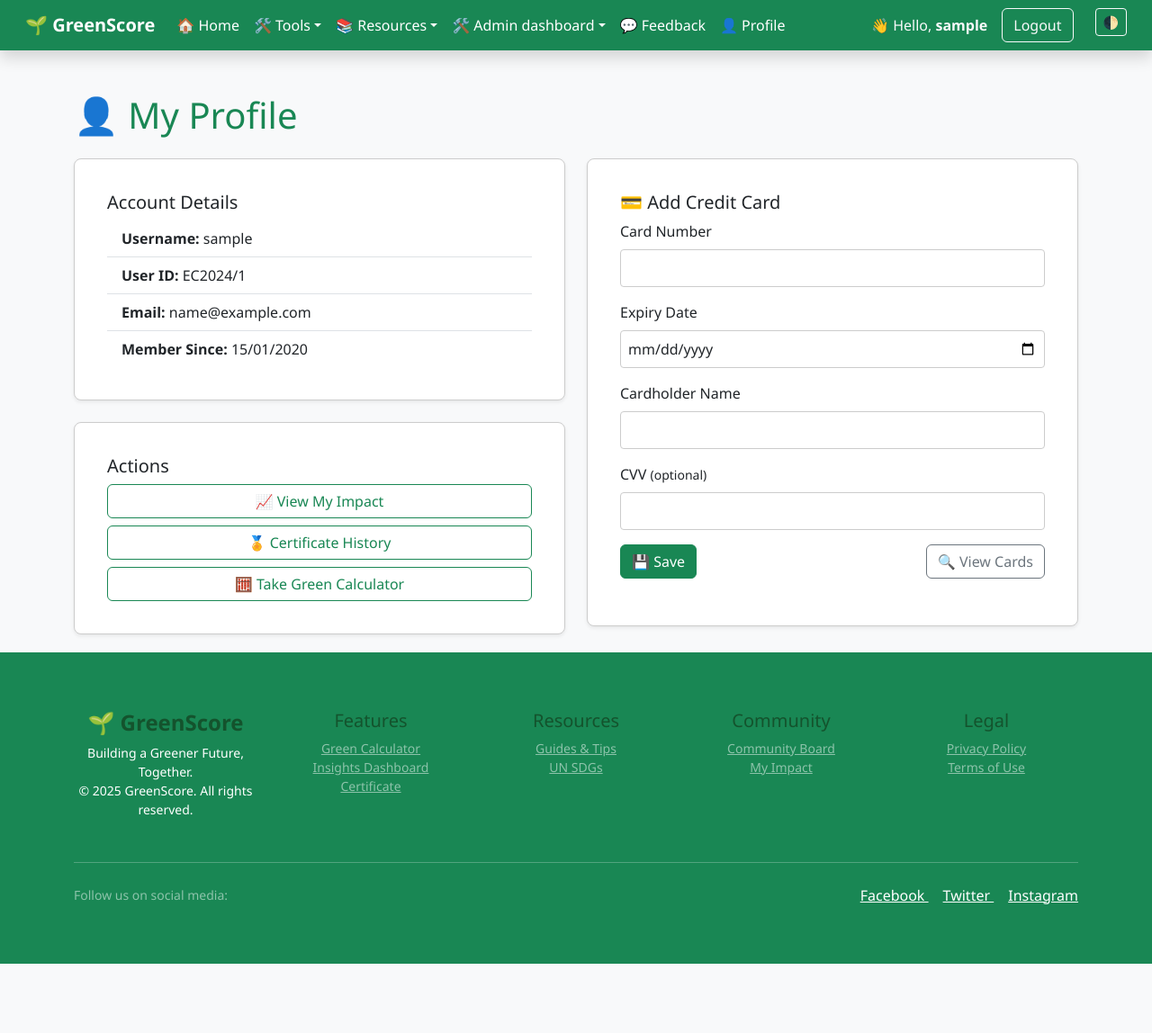
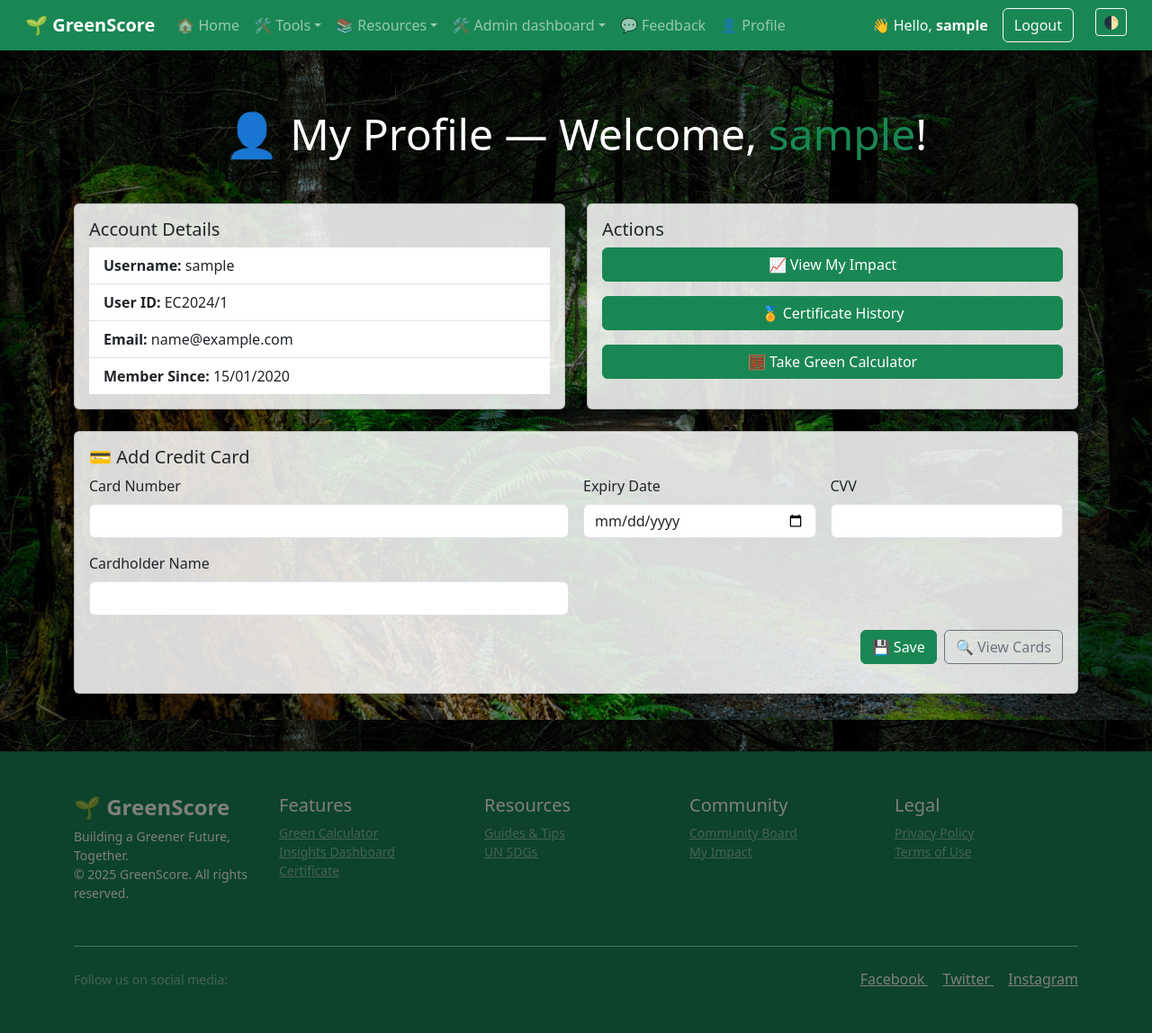
Before and after one commit to Lancelcode/Graded-Unit-2-webpage, a PHP site: page /user_account.php in a window 1280 px wide. Shown: the whole page at 90% size. Before the commit the page ends 1071 px from the top, so only its background shows below. Run offline with PHP 8.4, Linux system fonts and the light colour scheme; the visitor is signed in with stand-in values (Sample User, id 1); tables that the repository leaves empty or names only in its code hold one stand-in row (values such as "Sample post").

Commit message:
ui and background in user improved with transparencies

```diff
--- a/user_account.php
+++ b/user_account.php
@@ -1,8 +1,8 @@
-<?php require_once 'includes/init.php'; ?>
-<?php require_once 'includes/connect_db.php'; ?>
-<?php include 'includes/nav.php'; ?>
+<?php
+require_once 'includes/init.php';
+require_once 'includes/connect_db.php';
+include 'includes/nav.php';
 
-<?php
 if (!isset($_SESSION['id'])) {
     require 'login_tools.php';
     load();
@@ -12,31 +12,59 @@ $user_id = $_SESSION['id'];
 $q = "SELECT * FROM new_users WHERE id = $user_id";
 $r = mysqli_query($link, $q);
 
-if (mysqli_num_rows($r) > 0) {
-    $row = mysqli_fetch_array($r, MYSQLI_ASSOC);
+if (mysqli_num_rows($r) > 0):
+    $row      = mysqli_fetch_array($r, MYSQLI_ASSOC);
     $username = htmlspecialchars($row['username']);
-    $email = htmlspecialchars($row['email']);
-    $date = date('d/m/Y', strtotime($row['created_at']));
+    $email    = htmlspecialchars($row['email']);
+    $date     = date('d/m/Y', strtotime($row['created_at']));
     ?>
-
     <!DOCTYPE html>
     <html lang="en">
     <head>
         <meta charset="UTF-8">
         <title>My Profile | GreenScore</title>
         <meta name="viewport" content="width=device-width, initial-scale=1">
+        <!-- Bootstrap CSS -->
         <link href="https://cdn.jsdelivr.net/npm/bootstrap@5.3.3/dist/css/bootstrap.min.css" rel="stylesheet">
-        <link rel="stylesheet" href="style.css">
+        <style>
+            /* 1. Full-page forest background */
+            body {
+                min-height: 100vh;
+                background: url('assets/images/forest-hero.jpg') center/cover no-repeat fixed;
+                position: relative;
+            }
+            /* 2. Dark overlay across entire page */
+            body::before {
+                content: '';
+                position: absolute;
+                inset: 0;
+                background: rgba(0,0,0,0.5);
+                z-index: 0;
+            }
+            /* 3. Make all content sit above the overlay */
+            .content-wrapper {
+                position: relative;
+                z-index: 1;
+                padding-top: 4rem;
+                padding-bottom: 4rem;
+            }
+            /* 4. Semi-transparent card background to boost legibility */
+            .card-bg {
+                background: rgba(255,255,255,0.85);
+            }
+        </style>
     </head>
     <body>
 
-    <div class="container mt-5">
-        <h1 class="text-success mb-4">👤 My Profile</h1>
+    <div class="container content-wrapper">
 
-        <div class="row">
-            <!-- User Info -->
+        <h1 class="text-white text-center display-5 mb-5">👤 My Profile — Welcome, <span class="text-success"><?= $username ?></span>!</h1>
+
+        <div class="row gy-4">
+
+            <!-- Account Details -->
             <div class="col-md-6">
-                <div class="card shadow-sm mb-4">
+                <div class="card card-bg shadow-sm h-100">
                     <div class="card-body">
                         <h5 class="card-title">Account Details</h5>
                         <ul class="list-group list-group-flush">
@@ -47,48 +75,52 @@ if (mysqli_num_rows($r) > 0) {
                         </ul>
                     </div>
                 </div>
+            </div>
 
-                <div class="card shadow-sm">
-                    <div class="card-body">
+            <!-- Actions -->
+            <div class="col-md-6">
+                <div class="card card-bg shadow-sm h-100">
+                    <div class="card-body d-flex flex-column">
                         <h5 class="card-title">Actions</h5>
-                        <a href="my_impact.php" class="btn btn-outline-success w-100 mb-2">📈 View My Impact</a>
-                        <a href="certificate_history.php" class="btn btn-outline-success w-100 mb-2">🏅 Certificate History</a>
-                        <a href="green_calculator.php" class="btn btn-outline-success w-100">🧮 Take Green Calculator</a>
+                        <a href="my_impact.php" class="btn btn-success mb-3">📈 View My Impact</a>
+                        <a href="certificate_history.php" class="btn btn-success mb-3">🏅 Certificate History</a>
+                        <a href="green_calculator.php" class="btn btn-success">🧮 Take Green Calculator</a>
                     </div>
                 </div>
             </div>
 
-            <!-- Credit Card -->
-            <div class="col-md-6">
-                <div class="card shadow-sm">
+            <!-- Credit Card Form -->
+            <div class="col-12">
+                <div class="card card-bg shadow-sm">
                     <div class="card-body">
                         <h5 class="card-title">💳 Add Credit Card</h5>
-                        <form action="manage_credit_card.php" method="POST">
+                        <form action="manage_credit_card.php" method="POST" class="row g-3">
                             <input type="hidden" name="action" value="add">
-                            <div class="mb-3">
+                            <div class="col-md-6">
                                 <label for="cardNumber" class="form-label">Card Number</label>
-                                <input type="text" class="form-control" name="cardNumber" required>
+                                <input type="text" class="form-control" name="cardNumber" id="cardNumber" required>
                             </div>
-                            <div class="mb-3">
+                            <div class="col-md-3">
                                 <label for="expiryDate" class="form-label">Expiry Date</label>
-                                <input type="date" class="form-control" name="expiryDate" required>
+                                <input type="date" class="form-control" name="expiryDate" id="expiryDate" required>
                             </div>
-                            <div class="mb-3">
+                            <div class="col-md-3">
+                                <label for="cvv" class="form-label">CVV</label>
+                                <input type="password" class="form-control" name="cvv" id="cvv">
+                            </div>
+                            <div class="col-md-6">
                                 <label for="cardHolder" class="form-label">Cardholder Name</label>
-                                <input type="text" class="form-control" name="cardHolder" required>
+                                <input type="text" class="form-control" name="cardHolder" id="cardHolder" required>
                             </div>
-                            <div class="mb-3">
-                                <label for="cvv" class="form-label">CVV <small>(optional)</small></label>
-                                <input type="password" class="form-control" name="cvv">
-                            </div>
-                            <div class="d-flex justify-content-between">
-                                <button type="submit" class="btn btn-success">💾 Save</button>
+                            <div class="col-12 d-flex justify-content-end">
+                                <button type="submit" class="btn btn-success me-2">💾 Save</button>
                                 <a href="view_cards.php" class="btn btn-outline-secondary">🔍 View Cards</a>
                             </div>
                         </form>
                     </div>
                 </div>
             </div>
+
         </div>
     </div>
 
@@ -96,10 +128,9 @@ if (mysqli_num_rows($r) > 0) {
     <script src="https://cdn.jsdelivr.net/npm/bootstrap@5.3.3/dist/js/bootstrap.bundle.min.js"></script>
     </body>
     </html>
-
-    <?php
-} else {
+<?php
+else:
     echo '<div class="container mt-5"><div class="alert alert-warning">User not found.</div></div>';
-}
+endif;
 mysqli_close($link);
 ?>
```
